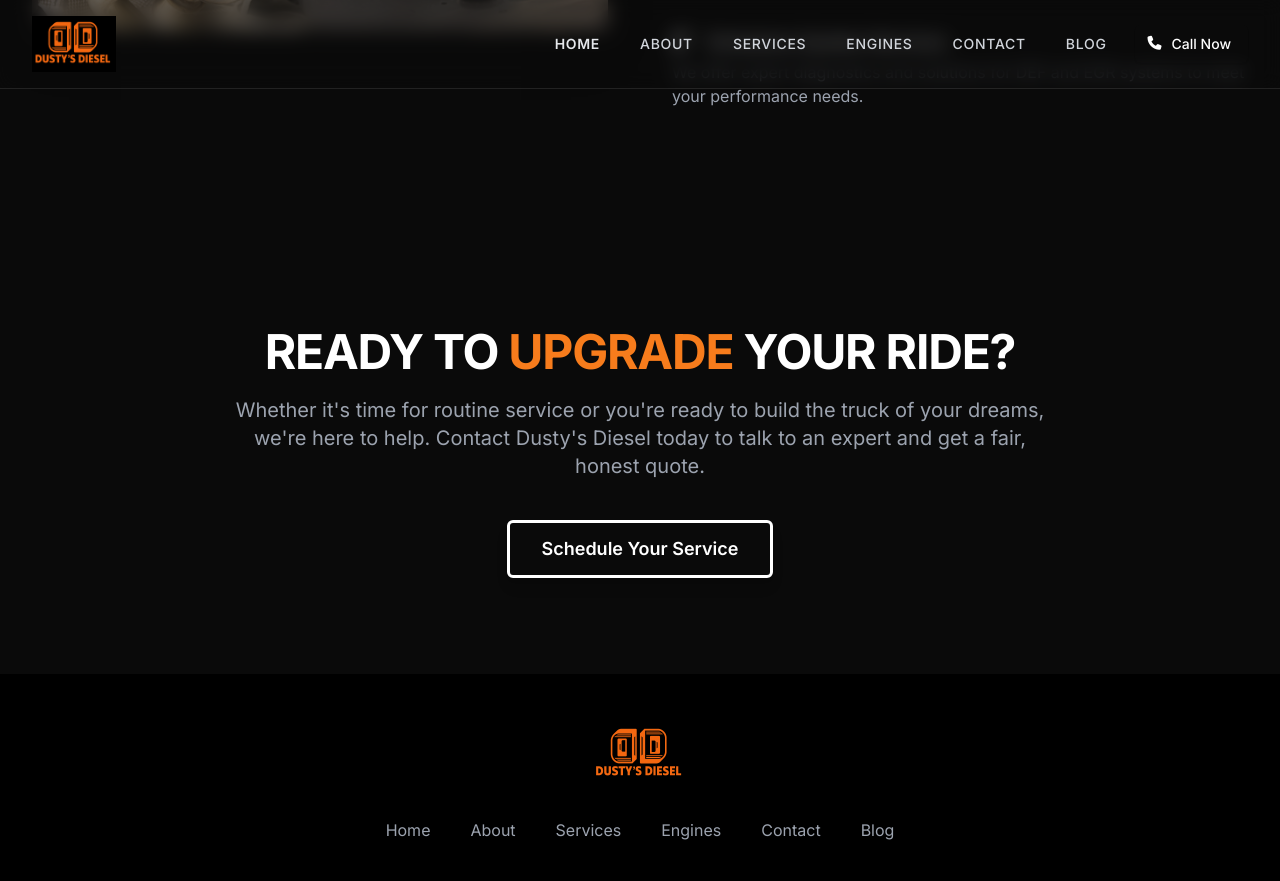
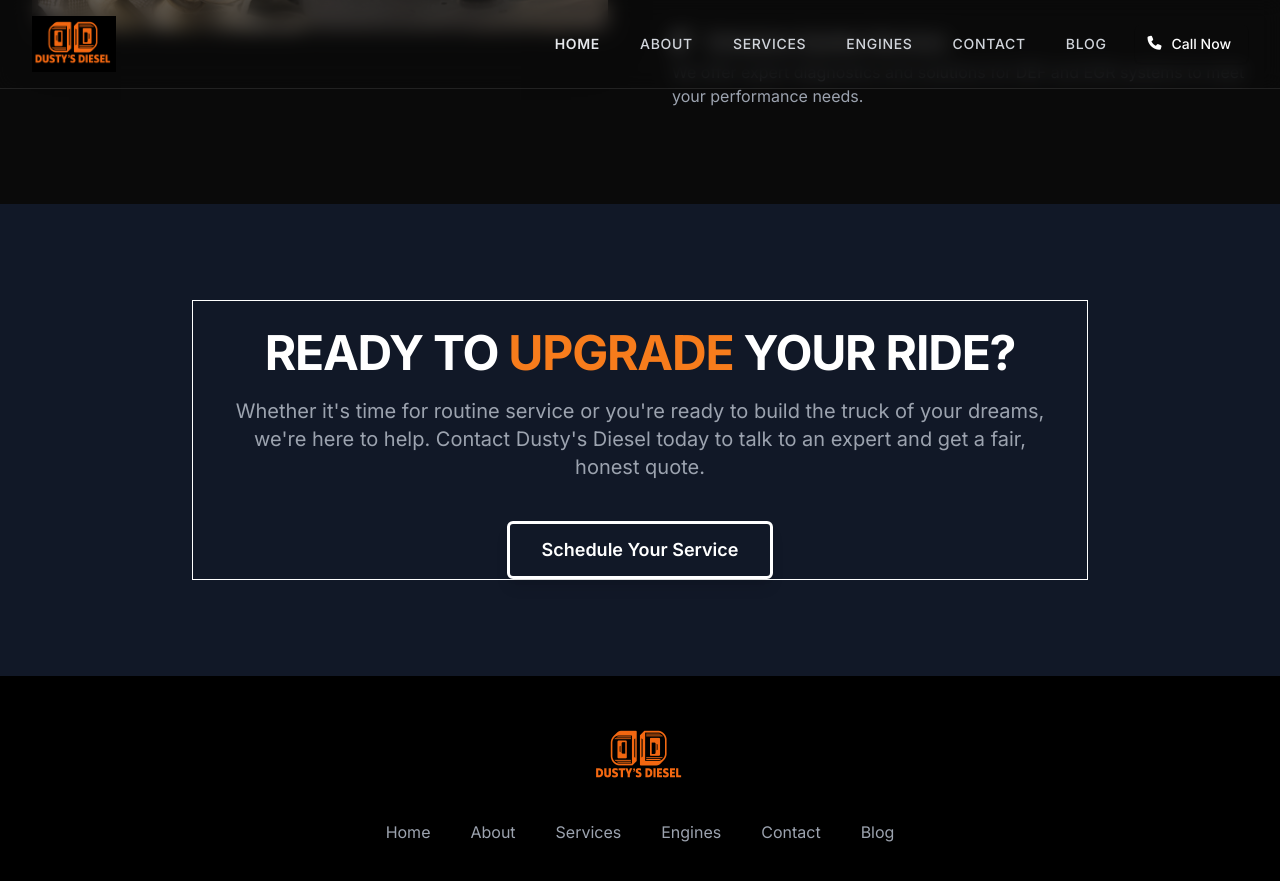
Before and after one commit to JamesBrownR/Dusty-s-Diesel, a Jekyll site: the page built from services/index.html, in a window 1280 px wide and 900 px high, scrolled down 2995 px. Shown: the top 881 px of the window. Built offline with Jekyll 4.4.1, drawn with Linux system fonts in a browser that asks for light colours; nearby versions of some CDN libraries.

Commit message:
Update index.html

```diff
--- a/services/index.html
+++ b/services/index.html
@@ -127,8 +127,8 @@
 
 
 
-<section class="py-24 bg-brand-dark">
-    <div class="container mx-auto max-w-4xl px-4 sm:px-6 lg:px-8 text-center">
+<section class="py-24 bg-gray-900">
+    <div style = "border-width: 0.1rem; border-color: white;"  class="container mx-auto max-w-4xl px-4 sm:px-6 lg:px-8 text-center">
         <h2 class="text-3xl sm:text-4xl font-extrabold text-white tracking-tight">
             READY TO <span style="color:var(--brand-red);">UPGRADE</span> YOUR RIDE?
         </h2>
```
